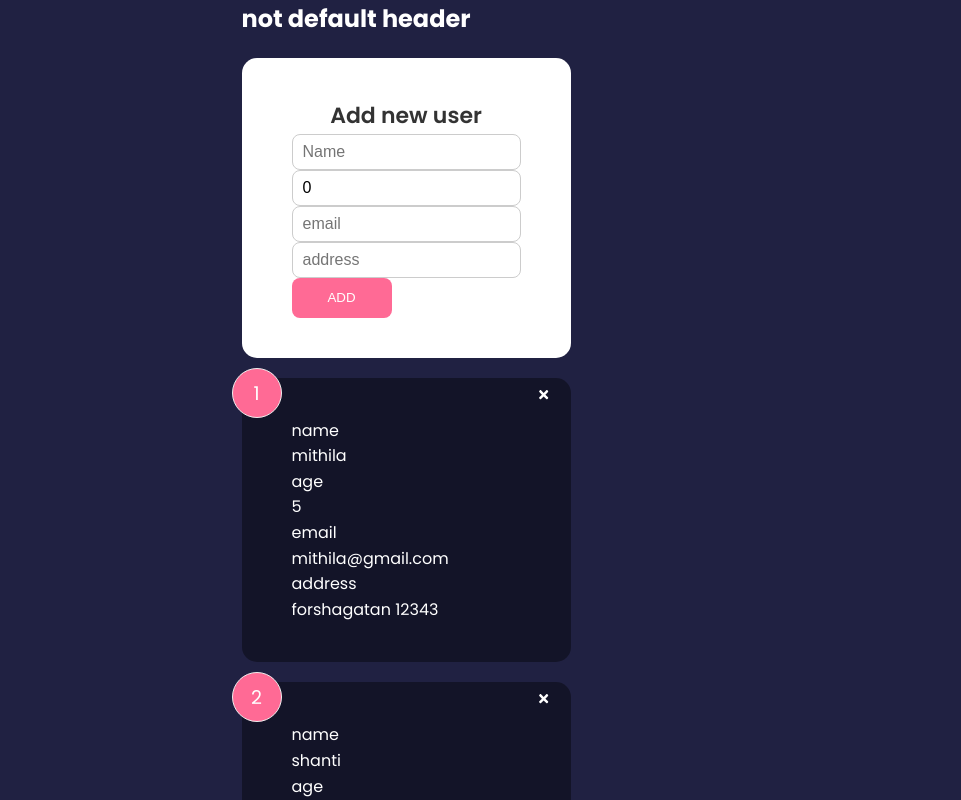
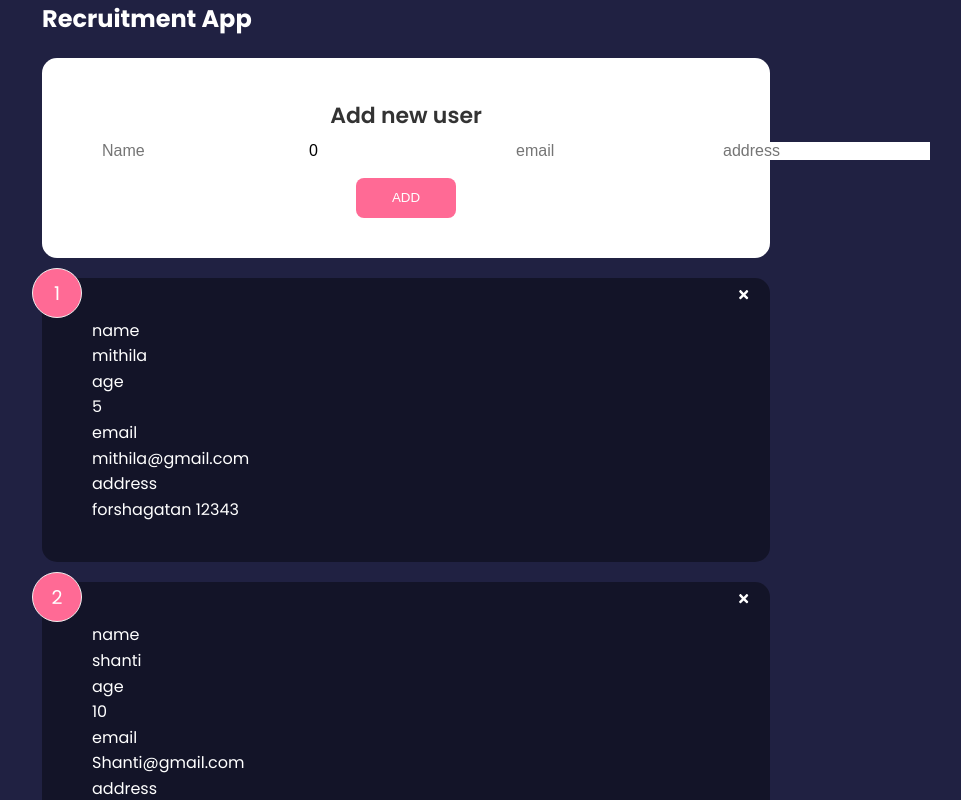
Before and after one commit to Mithila91/recruitment-application, a React (Create React App) app: page / in a window 1280 px wide. Shown: the top 800 px of the page, without its empty margins (234-1195 px from the left). Built offline with nearby package versions, Linux system fonts and the light colour scheme.

Commit message:
[WIP]minor working changes

```diff
--- a/src/App.js
+++ b/src/App.js
@@ -2,26 +2,26 @@ import { useState } from 'react'
 import { v4 as uuidv4 } from 'uuid'
 import Header from './components/Header'
 import UserList from './components/UserList'
-import FeedBackData from './data/dummyData'
+import dummyData from './data/dummyData'
 import FormInput from './components/FormInput'
 
 function App() {
-  const [users, setFeedback] = useState(FeedBackData)
+  const [users, setUser] = useState(dummyData)
 
   const addUser = (newUser) => {
     newUser.id = uuidv4
     console.log(newUser)
-    setFeedback([newUser, ...users])
+    setUser([newUser, ...users])
   }
 
   const deleteUser = (id) => {
     //gives the array minus the user being deleted
-    setFeedback(users.filter((user) => user.id !== id))
+    setUser(users.filter((user) => user.id !== id))
   }
 
   return (
     <>
-      <Header text="not default header" />
+      <Header text="Recruitment App" />
       <div className="container">
         <FormInput handleAdd={addUser} />
         <UserList users={users} handleDelete={deleteUser} />
--- a/src/components/FormInput.jsx
+++ b/src/components/FormInput.jsx
@@ -50,24 +50,21 @@ export default function FormInput({ handleAdd }) {
               type="text"
               placeholder="Name"
             />
-          </div>
-          <div className="input-group">
+
             <input
               onChange={handleAge}
               value={age}
               type="number"
               placeholder="age"
             />
-          </div>
-          <div className="input-group">
+
             <input
               onChange={handleEmail}
               value={email}
               type="email"
               placeholder="email"
             />
-          </div>
-          <div className="input-group">
+
             <input
               onChange={handleAddress}
               value={address}
@@ -75,9 +72,11 @@ export default function FormInput({ handleAdd }) {
               placeholder="address"
             />
           </div>
-          <Button type="submit" version="secondary">
-            ADD
-          </Button>
+          <div className="btn-container">
+            <Button type="submit" version="secondary">
+              ADD
+            </Button>
+          </div>
         </form>
       </Card>
     </div>
--- a/src/components/UserList.jsx
+++ b/src/components/UserList.jsx
@@ -5,11 +5,11 @@ import UserItem from './UserItem'
 
 export default function UserList({ users, handleDelete }) {
   if (!users || users.length === 0) {
-    return <p>No data</p>
+    return <p>No Users to show</p>
   }
 
   return (
-    <div className="feedback-list">
+    <div className="user-list">
       <AnimatePresence>
         {users.map((item) => (
           <motion.div
--- a/src/data/dummyData.js
+++ b/src/data/dummyData.js
@@ -1,4 +1,4 @@
-const FeedBackData = [
+const dummyData = [
   {
     id: 1,
     name: 'mithila',
@@ -22,4 +22,4 @@ const FeedBackData = [
   },
 ]
 
-export default FeedBackData
+export default dummyData
--- a/src/index.css
+++ b/src/index.css
@@ -80,8 +80,9 @@ header {
 .input-group {
   display: flex;
   flex-direction: row;
-  border: 1px solid #ccc;
+  /* border: 1px solid #ccc; */
   padding: 8px 10px;
+  margin-bottom: 10px;
   border-radius: 8px;
 }
 
@@ -113,6 +114,10 @@ input:focus {
 
 .edit {
   right: 40px;
+}
+.btn-container {
+  display: flex;
+  justify-content: center;
 }
 
 .btn {
```
Also changed, not shown: src/components/FeedbackStats.jsx (deleted, +0 -9 lines).
